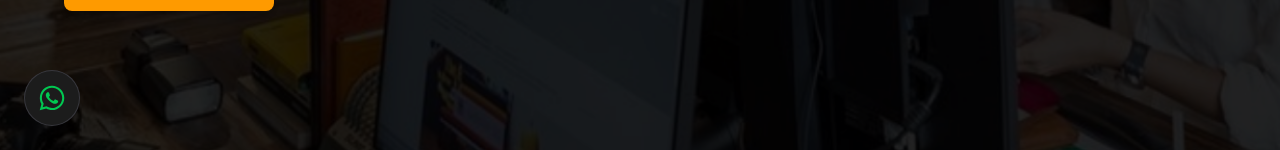
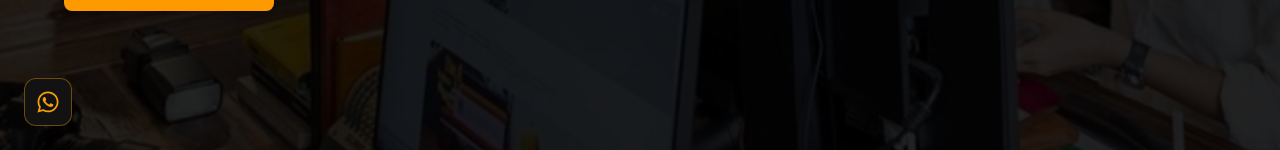
Before and after one commit to Saputra-prog/iphub, a Next.js app: page / in a window 1280 px wide. Shown: the part 650-800 px from the top of the page. Built offline with nearby package versions, Linux system fonts and the light colour scheme.

Commit message:
update logo wa

```diff
--- a/app/components/whatsapp.tsx
+++ b/app/components/whatsapp.tsx
@@ -9,9 +9,9 @@ export default function WhatsAppButton() {
       target="_blank"
       rel="noopener noreferrer"
       aria-label="Chat WhatsApp"
-      className="fixed bottom-6 left-6 z-50 flex items-center justify-center w-14 h-14 bg-[#1c1c1c] text-white border border-zinc-700/80 rounded-full shadow-2xl hover:bg-black hover:border-amber-500 hover:scale-110 active:scale-95 transition-all duration-300 group"
+      className="fixed bottom-6 left-6 z-50 flex items-center justify-center w-12 h-12 bg-[#121212] text-[#f59e0b] border border-[#f59e0b]/40 rounded-xl shadow-2xl hover:bg-[#1f1f1f] hover:border-[#f59e0b] hover:scale-105 active:scale-95 transition-all duration-300 group"
     >
-      <FaWhatsapp className="w-7 h-7 text-green-500 group-hover:text-green-400 transition-colors" />
+      <FaWhatsapp className="w-6 h-6 text-[#f59e0b] group-hover:text-amber-400 transition-colors" />
       <span className="absolute left-16 bg-[#1c1c1c] border border-zinc-700 text-white text-xs px-3 py-1.5 rounded-md whitespace-nowrap opacity-0 group-hover:opacity-100 transition-opacity duration-200 pointer-events-none shadow-lg">
         Hubungi Kami via WhatsApp
       </span>
```
